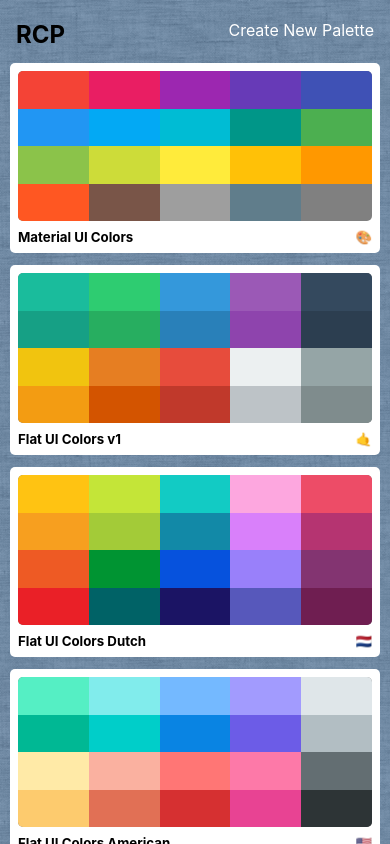
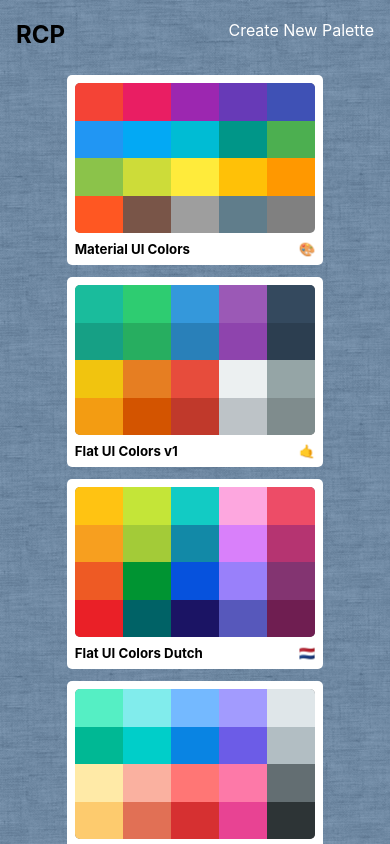
Before and after one commit to JosueJMartinez/colors-palette-react, a React (Create React App) app: page / in a window 390 px wide. Shown: the top 844 px of the page. Built offline with nearby package versions, Linux system fonts and the light colour scheme.

Commit message:
added more styles to palette list for mobile

```diff
--- a/src/js/components/PaletteList.jsx
+++ b/src/js/components/PaletteList.jsx
@@ -27,14 +27,14 @@
     const { isDeleteDialogOpen, potentialDeleteID } = this.state;
 
     return (
-      <Container className={classes.root} fixed maxWidth={"sm"}>
+      <Container className={classes.root} fixed maxWidth={"md"}>
         <nav className={classes.nav}>
           <h1>RCP</h1>
           <Link to="/palette/new" className={classes.create}>
             Create New Palette
           </Link>
         </nav>
-        <Grid container spacing={3}>
+        <Grid container justify="center">
           {palettes.map(p => (
             <MiniPalette openDelete={this.openDelete} key={p.id} {...p} />
           ))}
--- a/src/js/components/PaletteListComponents/MiniPalette.jsx
+++ b/src/js/components/PaletteListComponents/MiniPalette.jsx
@@ -20,12 +20,13 @@
 
   return (
     <Grid
+      item
       onClick={onClickPalette}
       className={classes.root}
       id={id}
-      item
-      xs={12}
-      sm={4}
+      xs={9}
+      sm={6}
+      md={4}
     >
       <IconButton
         color="secondary"
```
